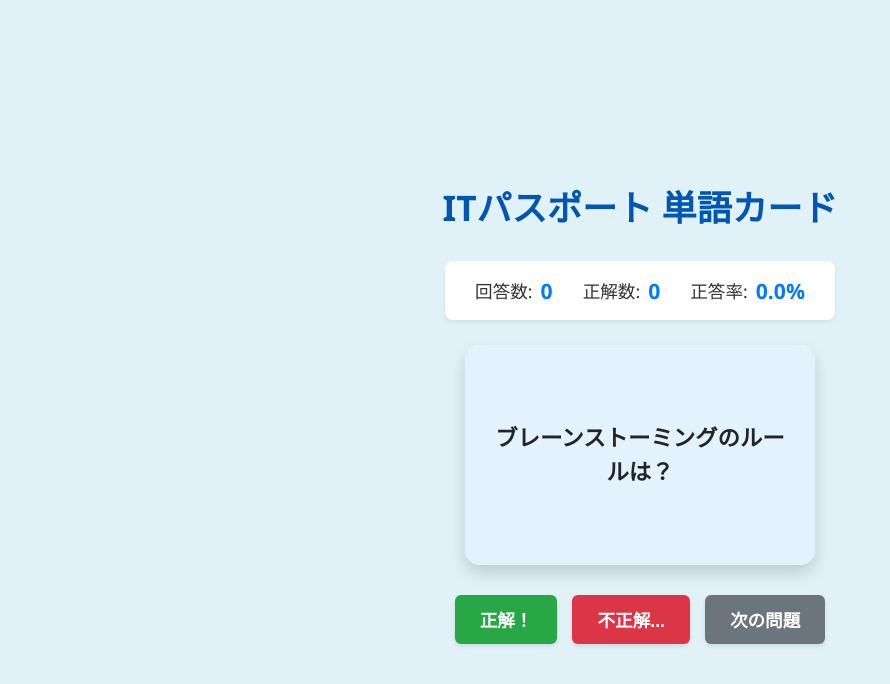
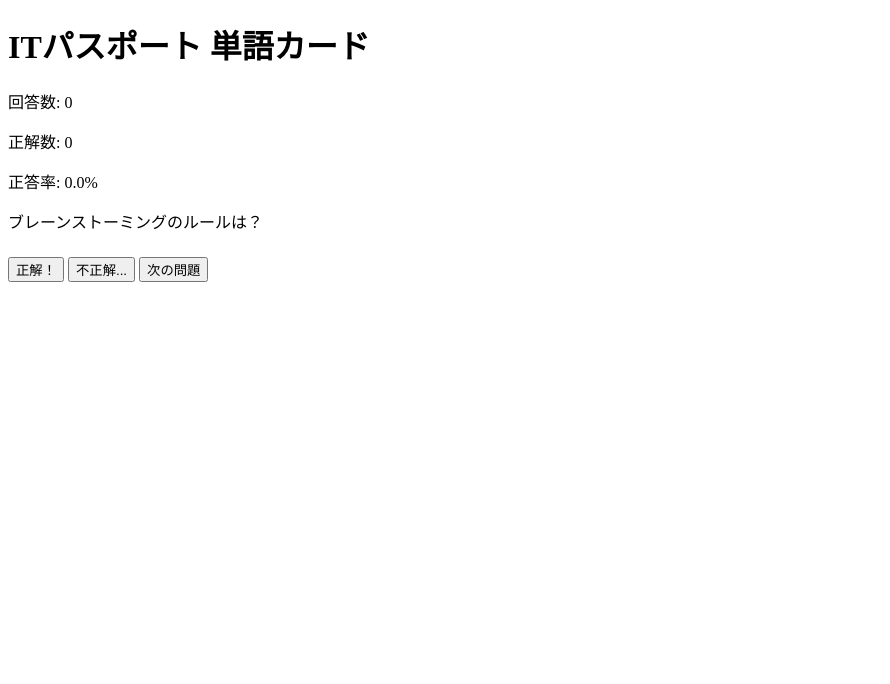
Before and after one commit to ginji0208/study-IT-pass, a plain HTML site: page index.html in a window 1280 px wide. Shown: the whole page, without its empty margins (0-890 px from the left). Drawn offline with Linux system fonts and the light colour scheme.

Commit message:
Update style.css

```diff
--- a/style.css
+++ b/style.css
@@ -1,222 +1,42 @@
-/* --- bodyとh1のスタイルは変更なし --- */
-body {
-    font-family: 'Segoe UI', Tahoma, Geneva, Verdana, sans-serif;
-    display: flex;
-    flex-direction: column;
-    justify-content: center;
-    align-items: center;
-    min-height: 100vh;
-    background-color: #e0f2f7;
-    margin: 0;
-    padding: 20px;
-    box-sizing: border-box;
+/* --- 既存のCSSはそのまま --- */
+
+/* フィードバックメッセージのスタイル */
+.feedback-message {
+    position: absolute;
+    top: 50%;
+    left: 50%;
+    transform: translate(-50%, -50%);
+    font-size: 2.5em; /* 大きなフォントサイズ */
+    font-weight: bold;
+    color: white;
+    background-color: rgba(0, 0, 0, 0.7); /* 半透明の背景 */
+    padding: 20px 30px;
+    border-radius: 10px;
+    opacity: 0; /* 初期状態では非表示 */
+    pointer-events: none; /* メッセージが表示されていても、下のカードをクリックできる */
+    transition: opacity 0.3s ease-in-out, transform 0.3s ease-in-out; /* アニメーション */
+    z-index: 10; /* カードの他の要素より手前に表示 */
+    white-space: nowrap; /* テキストが改行されないように */
 }
 
-h1 {
-    color: #0056b3;
-    margin-bottom: 30px;
-    font-size: 2.2em;
+/* 正解時のメッセージ色 */
+.feedback-message.correct {
+    background-color: rgba(40, 167, 69, 0.9); /* 緑色 */
 }
 
-/* --- 統計情報エリアのスタイルは変更なし --- */
-.stats-container {
-    background-color: #fff;
-    padding: 15px 30px;
-    border-radius: 8px;
-    box-shadow: 0 2px 4px rgba(0, 0, 0, 0.08);
-    margin-bottom: 25px;
-    display: flex;
-    gap: 30px;
-    font-size: 1.1em;
-    color: #333;
-    flex-wrap: wrap;
-    justify-content: center;
+/* 不正解時のメッセージ色 */
+.feedback-message.incorrect {
+    background-color: rgba(220, 53, 69, 0.9); /* 赤色 */
 }
 
-.stats-container p {
-    margin: 0;
-    display: flex;
-    align-items: center;
+/* メッセージが表示される際のアニメーション */
+.feedback-message.show {
+    opacity: 1;
+    transform: translate(-50%, -50%) scale(1.1); /* 少し拡大して目立たせる */
 }
 
-.stats-container span {
-    font-weight: bold;
-    color: #007bff;
-    margin-left: 8px;
-    font-size: 1.2em;
+/* メッセージが消える際のアニメーション */
+.feedback-message.hide {
+    opacity: 0;
+    transform: translate(-50%, -50%) scale(0.9); /* 少し縮小して消える */
 }
-
-.container {
-    text-align: center;
-    display: flex;
-    flex-direction: column;
-    align-items: center;
-}
-
-.card {
-    background-color: #fff;
-    border-radius: 15px;
-    box-shadow: 0 8px 16px rgba(0, 0, 0, 0.15);
-    width: 350px;
-    height: 220px;
-    display: flex;
-    justify-content: center;
-    align-items: center;
-    margin-bottom: 30px;
-    cursor: pointer;
-    /* --- 以下の3D関連のプロパティを削除またはコメントアウト --- */
-    /* perspective: 1000px; */
-    /* position: relative; */
-    /* transform-style: preserve-3d; */
-
-    /* --- フェードエフェクトのためのプロパティを追加 --- */
-    opacity: 1; /* 初期状態は完全に表示 */
-    transition: opacity 0.5s ease-in-out; /* 透明度の変化に0.5秒のアニメーション */
-    position: relative; /* 子要素のposition: absoluteのために必要 */
-    overflow: hidden; /* コンテンツがはみ出さないように */
-}
-
-/* --- カードがフェードアウトする際のクラス --- */
-.card.fade-out {
-    opacity: 0;
-}
-
-/* --- カードがフェードインする際のクラス (内容表示後に付けられる) --- */
-.card.fade-in {
-    opacity: 1;
-}
-
-/* --- .card.flipped のスタイルを削除またはコメントアウト --- */
-/* .card.flipped {
-    transform: rotateY(180deg);
-} */
-
-.card .question,
-.card .answer {
-    position: absolute; /* 親要素の.cardに対して絶対配置 */
-    /* --- backface-visibility を削除またはコメントアウト --- */
-    /* backface-visibility: hidden; */
-    display: flex;
-    justify-content: center;
-    align-items: center;
-    width: 100%;
-    height: 100%;
-    padding: 25px;
-    box-sizing: border-box;
-    border-radius: 15px;
-    text-align: center;
-    font-size: 1.4em;
-    line-height: 1.5;
-    /* --- transform を削除またはコメントアウト --- */
-    /* transform: rotateY(0deg); */
-    /* transition: transform 0.6s ease-in-out; */ /* フリップアニメーション用なので削除 */
-
-    /* --- フェードエフェクト用に追加・調整 --- */
-    opacity: 1; /* 初期状態は表示 */
-    transition: opacity 0.5s ease-in-out; /* フェードアニメーション用 */
-}
-
-.card .question {
-    background-color: #e3f2fd;
-    color: #212529;
-    z-index: 2; /* questionが手前に来るように */
-    font-weight: 600;
-}
-
-.card .answer {
-    background-color: #c8e6c9;
-    color: #1a4d2e;
-    z-index: 1; /* answerが奥に隠れるように */
-    font-weight: 500;
-    /* 初期状態で非表示にする */
-    opacity: 0;
-    pointer-events: none; /* クリックイベントを無効にする */
-}
-
-/* --- カードがめくられた際のquestion/answerの表示切り替えを変更 --- */
-/* JavaScriptで直接 opacity を切り替えるため、これらのクラスは不要になります */
-/* .card.flipped .question {
-    transform: rotateY(-180deg);
-}
-.card.flipped .answer {
-    transform: rotateY(0deg);
-} */
-
-/* --- コントロールボタンのスタイルは変更なし --- */
-.controls {
-    display: flex;
-    gap: 15px;
-    flex-wrap: wrap;
-    justify-content: center;
-}
-
-.controls button {
-    background-color: #007bff;
-    color: white;
-    border: none;
-    padding: 12px 25px;
-    border-radius: 6px;
-    cursor: pointer;
-    font-size: 1.1em;
-    font-weight: bold;
-    transition: background-color 0.3s ease, transform 0.1s ease;
-    box-shadow: 0 2px 4px rgba(0,0,0,0.1);
-}
-
-.controls button:hover {
-    background-color: #0056b3;
-    transform: translateY(-2px);
-}
-
-.controls button:active {
-    transform: translateY(0);
-}
-
-#correct-btn {
-    background-color: #28a745;
-}
-#correct-btn:hover {
-    background-color: #218838;
-}
-
-#incorrect-btn {
-    background-color: #dc3545;
-}
-#incorrect-btn:hover {
-    background-color: #c82333;
-}
-
-#nextCardBtn {
-    background-color: #6c757d;
-}
-#nextCardBtn:hover {
-    background-color: #5a6268;
-}
-
-button:disabled {
-    background-color: #cccccc;
-    cursor: not-allowed;
-    box-shadow: none;
-    transform: none;
-}
-
-@media (max-width: 600px) {
-    .card {
-        width: 90%;
-        height: 180px;
-    }
-    h1 {
-        font-size: 1.8em;
-    }
-    .stats-container {
-        font-size: 0.9em;
-        padding: 10px 20px;
-    }
-    .stats-container span {
-        font-size: 1em;
-    }
-    .controls button {
-        padding: 10px 18px;
-        font-size: 1em;
-    }
-}
```
